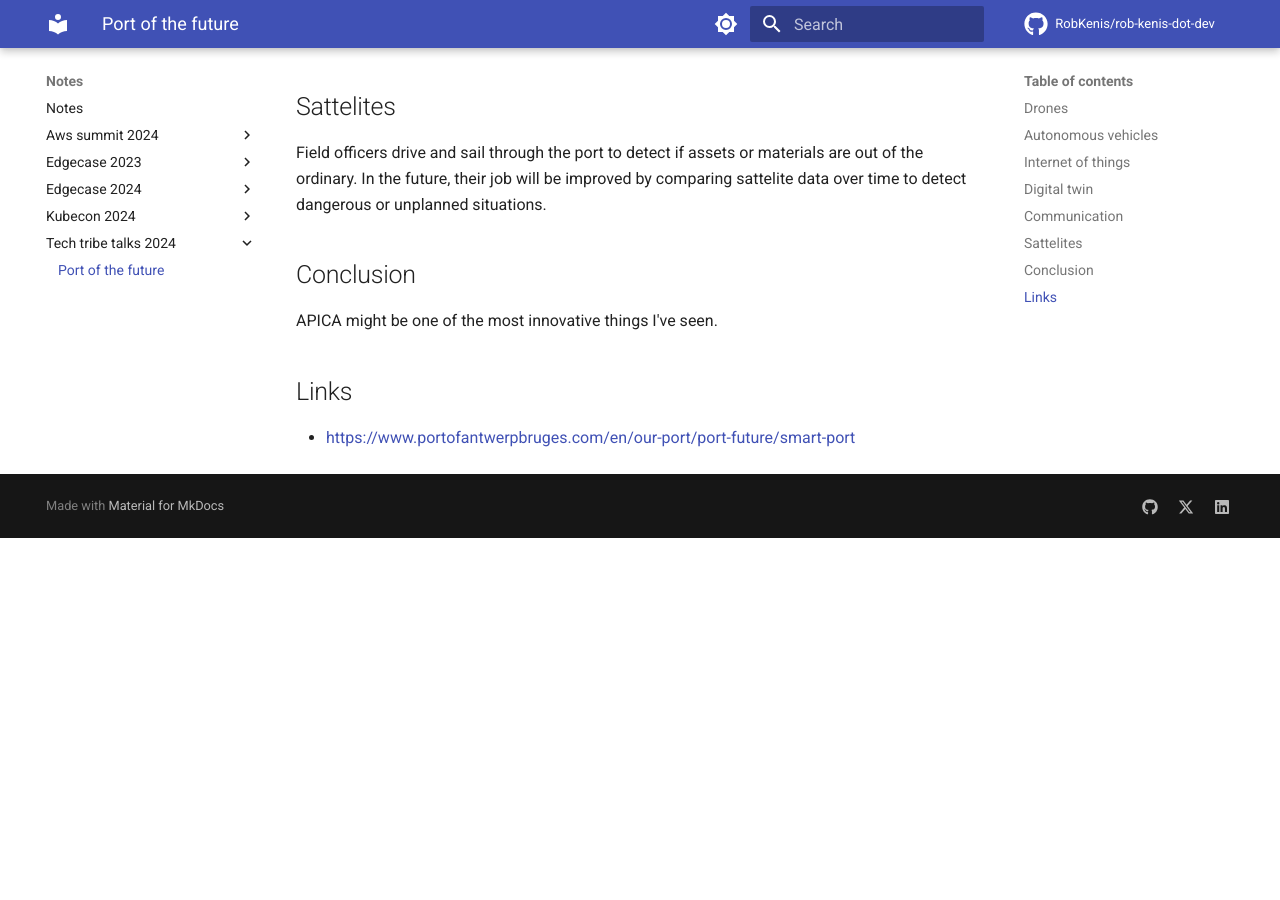
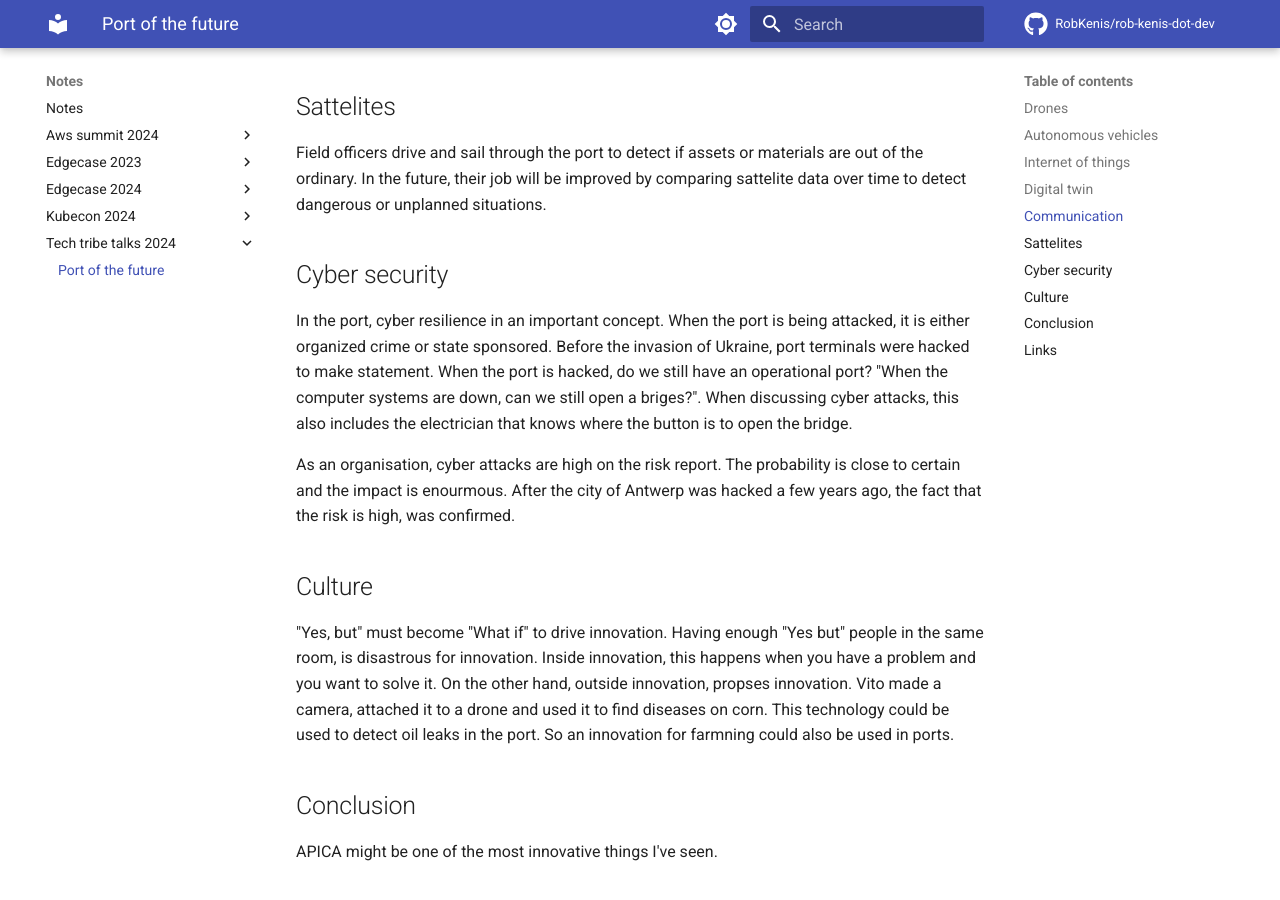
Before and after one commit to RobKenis/rob-kenis-dot-dev, an MkDocs documentation site: the page built from docs/tech-tribe-talks-2024/1-keynote.md, in a window 1280 px wide and 900 px high, scrolled down 1673 px. Built offline with MkDocs 1.6.1 and Material for MkDocs 9.7.7, drawn with Linux system fonts in a browser that asks for light colours; comment, search, counter and statistics services are not loaded; before the commit the page ends 2211 px from its top, so only the background shows below that.

Commit message:
Add notes on security and culture

```diff
--- a/docs/tech-tribe-talks-2024/1-keynote.md
+++ b/docs/tech-tribe-talks-2024/1-keynote.md
@@ -53,6 +53,23 @@ The combination of this technology, sensor data and camera footage, it has been
 Field officers drive and sail through the port to detect if assets or materials are out of the ordinary. In the future, their
 job will be improved by comparing sattelite data over time to detect dangerous or unplanned situations.
 
+## Cyber security
+
+In the port, cyber resilience in an important concept. When the port is being attacked, it is either organized crime or state
+sponsored. Before the invasion of Ukraine, port terminals were hacked to make statement. When the port is hacked, do we still have
+an operational port? "When the computer systems are down, can we still open a briges?". When discussing cyber attacks, this also includes
+the electrician that knows where the button is to open the bridge.
+
+As an organisation, cyber attacks are high on the risk report. The probability is close to certain and the impact is enourmous. After
+the city of Antwerp was hacked a few years ago, the fact that the risk is high, was confirmed.
+
+## Culture
+
+"Yes, but" must become "What if" to drive innovation. Having enough "Yes but" people in the same room, is disastrous for innovation.
+Inside innovation, this happens when you have a problem and you want to solve it. On the other hand, outside innovation, propses
+innovation. Vito made a camera, attached it to a drone and used it to find diseases on corn. This technology could be used to detect
+oil leaks in the port. So an innovation for farmning could also be used in ports.
+
 ## Conclusion
 
 APICA might be one of the most innovative things I've seen.
```
